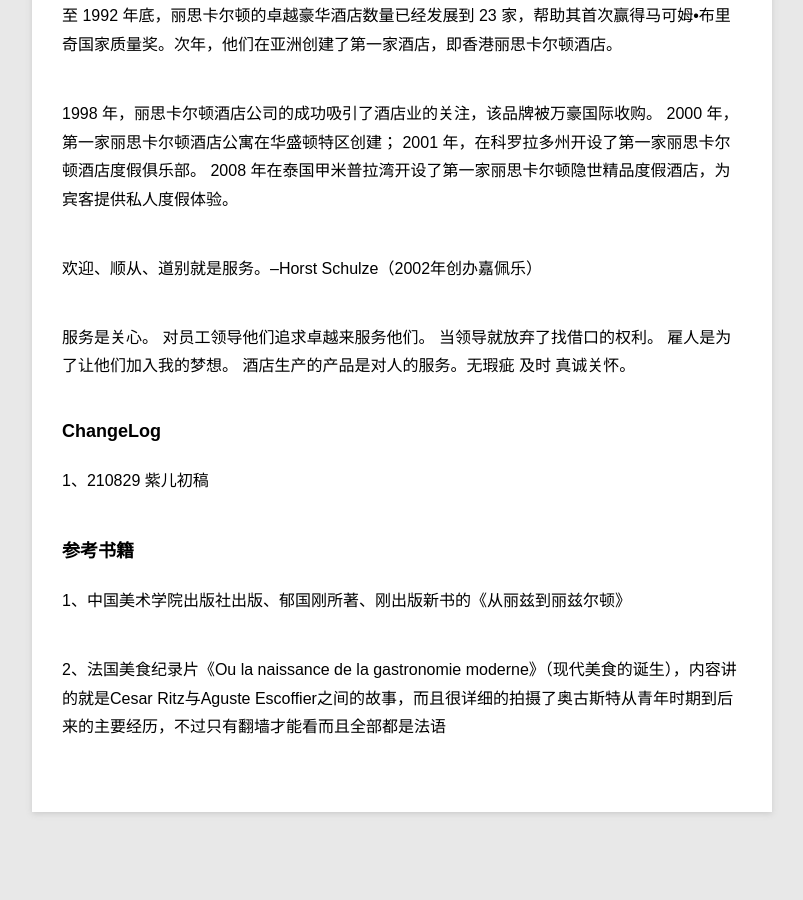
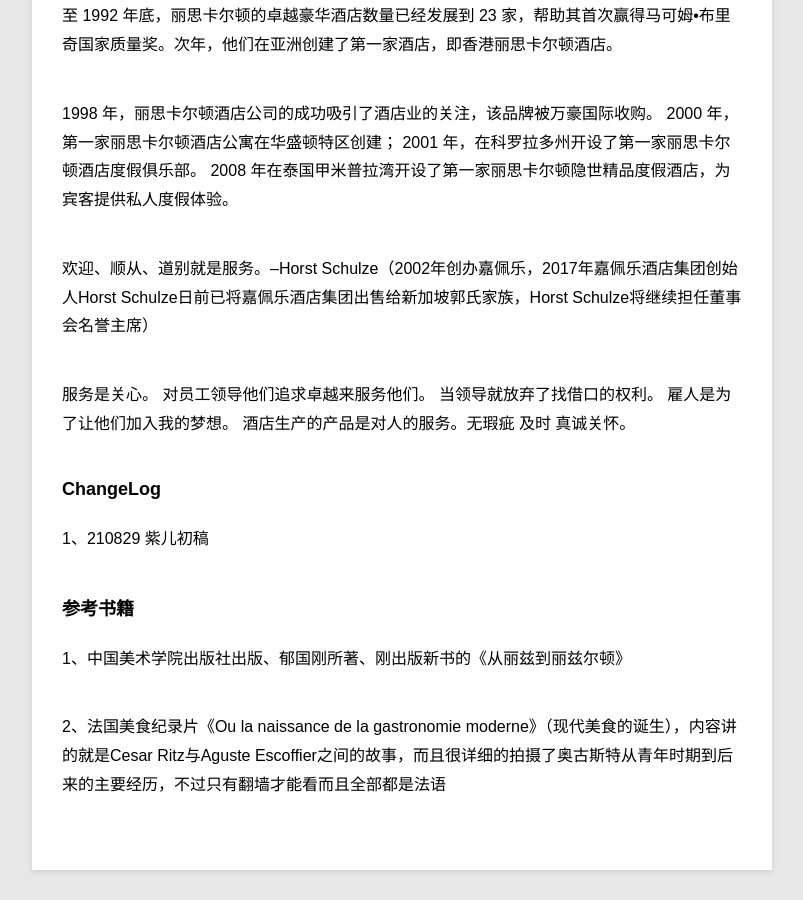
Before and after one commit to violettianjie/violettianjie.github.io, a Jekyll site: the page built from _posts/blog/2021-08-29-ritz.md, in a window 1280 px wide and 900 px high, scrolled down 4353 px. Shown: the whole window, without its empty margins (78-881 px from the left). Built offline with Jekyll 4.4.1, drawn with Linux system fonts in a browser that asks for light colours.

Commit message:
Update 2021-08-29-ritz.md

```diff
--- a/_posts/blog/2021-08-29-ritz.md
+++ b/_posts/blog/2021-08-29-ritz.md
@@ -105,7 +105,7 @@ Ritz Carlton最早进入中国市场在1993年，官方中译为“丽嘉酒店
 2001 年，在科罗拉多州开设了第一家丽思卡尔顿酒店度假俱乐部。
 2008 年在泰国甲米普拉湾开设了第一家丽思卡尔顿隐世精品度假酒店，为宾客提供私人度假体验。
 
-欢迎、顺从、道别就是服务。--Horst Schulze（2002年创办嘉佩乐）
+欢迎、顺从、道别就是服务。--Horst Schulze（2002年创办嘉佩乐，2017年嘉佩乐酒店集团创始人Horst Schulze日前已将嘉佩乐酒店集团出售给新加坡郭氏家族，Horst Schulze将继续担任董事会名誉主席）
 
 服务是关心。
 对员工领导他们追求卓越来服务他们。
```
